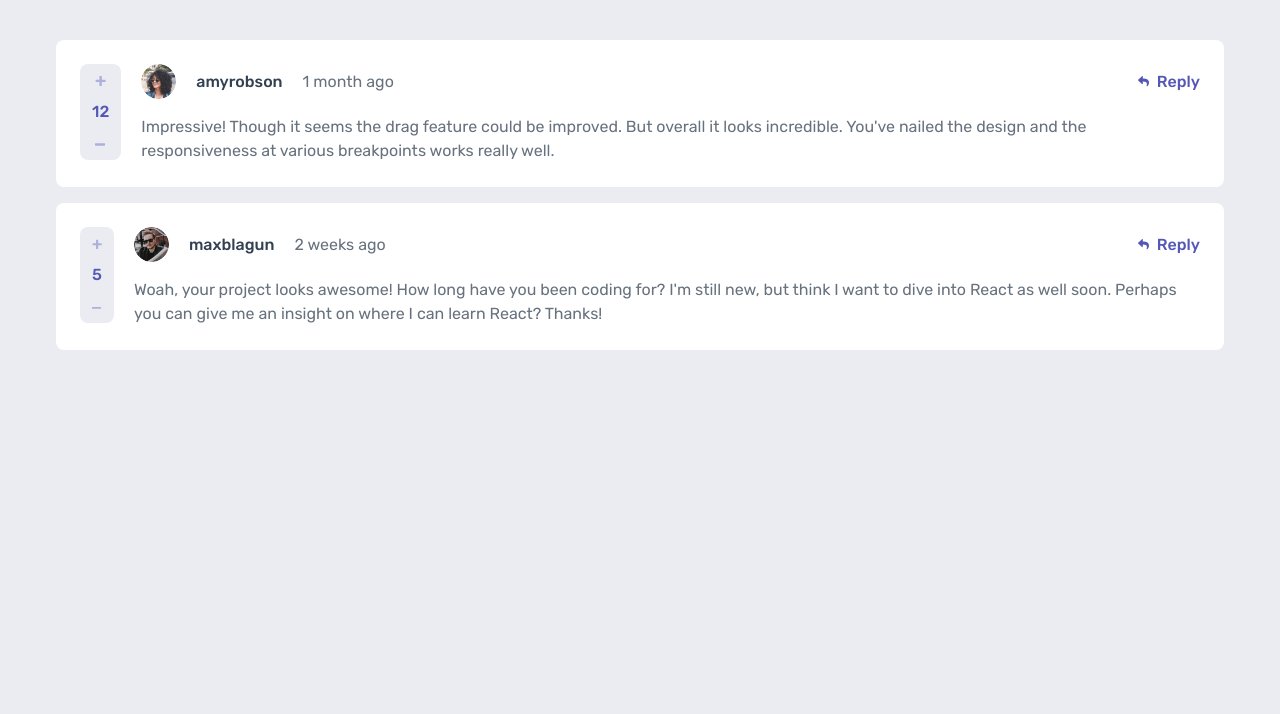
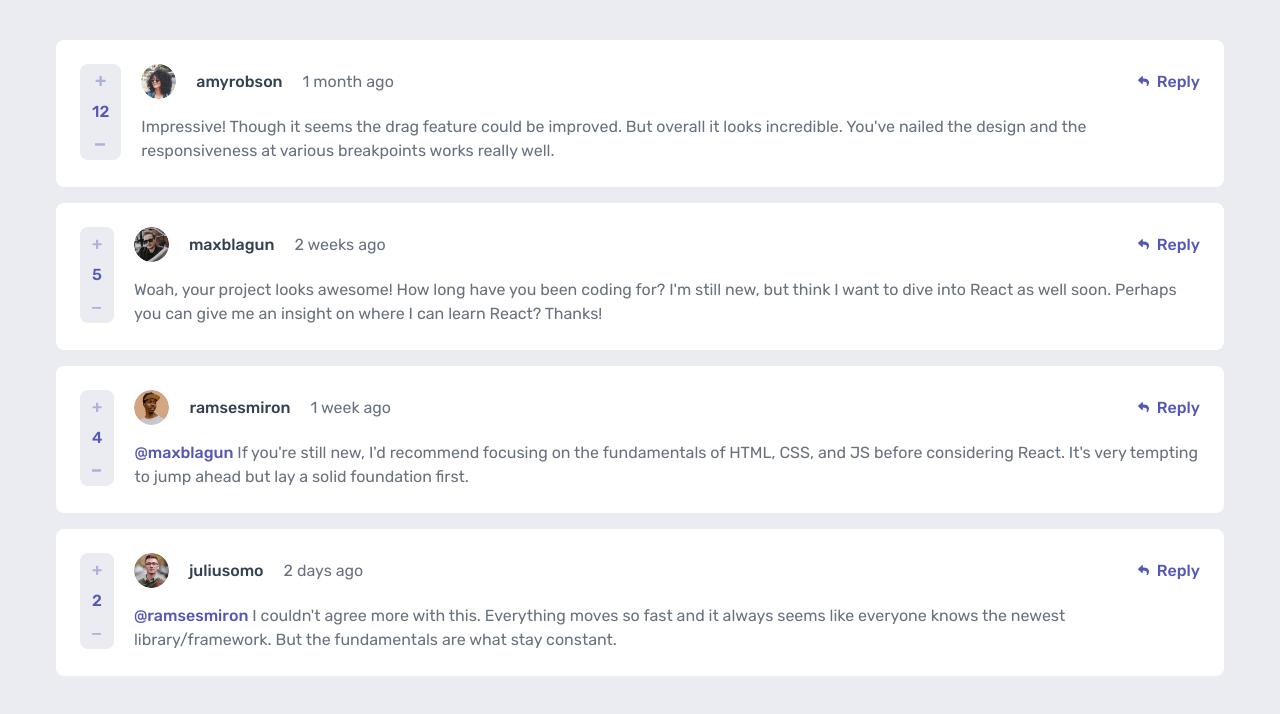
Before and after one commit to ramonhentges/interactive-comments, a Next.js app: page / in a window 1280 px wide. Shown: the top 714 px of the page. Built offline with nearby package versions, Linux system fonts and the light colour scheme.

Commit message:
feat: replies component

```diff
--- a/src/components/Comment/index.tsx
+++ b/src/components/Comment/index.tsx
@@ -1,9 +1,10 @@
-import { RateComment, IconButton, Avatar, Username, Body } from '..';
+import { RateComment, IconButton, Avatar, Username, Body, Reply } from '..';
 import { Comment as CommentEntity } from '../../entities';
 import { Icons } from '../../enums/icons';
 
 export const Comment = ({ comment }: CommentProps) => {
   return (
+    <>
       <div className="bg-white rounded-lg flex flex-col-reverse sm:flex-row items-start gap-5 p-6">
         <div className="flex flex-row justify-between items-center w-full sm:w-auto">
           <RateComment comment={comment} />
@@ -27,6 +28,10 @@ export const Comment = ({ comment }: CommentProps) => {
           <Body>{comment.content}</Body>
         </div>
       </div>
+      {comment.replies.map(reply => (
+        <Reply key={reply.id} reply={reply} />
+      ))}
+    </>
   );
 };
 
--- a/src/components/RateComment/index.tsx
+++ b/src/components/RateComment/index.tsx
@@ -1,5 +1,5 @@
 import Image from 'next/image';
-import { Comment } from '../../entities';
+import { Comment, Reply } from '../../entities';
 
 export const RateComment = ({ comment }: RateCommentProps) => {
   return (
@@ -30,5 +30,5 @@ export const RateComment = ({ comment }: RateCommentProps) => {
 };
 
 type RateCommentProps = {
-  comment: Comment;
+  comment: Comment | Reply;
 };
--- /dev/null
+++ b/src/components/Reply/index.tsx
@@ -0,0 +1,46 @@
+import {
+  RateComment,
+  IconButton,
+  Avatar,
+  Username,
+  Body,
+  ReplyUsername,
+} from '..';
+import { Reply as ReplyEntity } from '../../entities';
+import { Icons } from '../../enums/icons';
+
+export const Reply = ({ reply }: ReplyProps) => {
+  return (
+    <div className="bg-white rounded-lg flex flex-col-reverse sm:flex-row items-start gap-5 p-6">
+      <div className="flex flex-row justify-between items-center w-full sm:w-auto">
+        <RateComment comment={reply} />
+        <IconButton
+          icon={Icons.reply}
+          text={'Reply'}
+          className="ml-auto sm:hidden"
+        />
+      </div>
+      <div className="flex flex-col items-start gap-4 w-full">
+        <div className="flex flex-row gap-5 justify-start items-center w-full">
+          <Avatar imgUrl={reply.user.image.png} />
+          <Username username={reply.user.username} />
+          <Body>{reply.createdAt}</Body>
+          <IconButton
+            icon={Icons.reply}
+            text={'Reply'}
+            className="ml-auto hidden sm:flex"
+          />
+        </div>
+
+        <Body>
+          <ReplyUsername username={reply.replyingTo} />
+          {` ${reply.content}`}
+        </Body>
+      </div>
+    </div>
+  );
+};
+
+type ReplyProps = {
+  reply: ReplyEntity;
+};
--- a/src/components/Typography/Body/index.tsx
+++ b/src/components/Typography/Body/index.tsx
@@ -1,6 +1,8 @@
 export const Body = ({ children }: BodyProps) => {
   return (
-    <p className="font-rubik text-base text-grayBlue font-normal">{children}</p>
+    <span className="font-rubik text-base text-grayBlue font-normal">
+      {children}
+    </span>
   );
 };
 
--- /dev/null
+++ b/src/components/Typography/ReplyUsername/index.tsx
@@ -0,0 +1,11 @@
+export const ReplyUsername = ({ username }: ReplyUsernameProps) => {
+  return (
+    <span className="font-rubik text-base text-blue font-medium">
+      @{username}
+    </span>
+  );
+};
+
+type ReplyUsernameProps = {
+  username: string;
+};
--- a/src/components/Typography/Username/index.tsx
+++ b/src/components/Typography/Username/index.tsx
@@ -1,6 +1,8 @@
 export const Username = ({ username }: UsernameProps) => {
   return (
-    <p className="font-rubik text-base text-darkBlue font-medium">{username}</p>
+    <span className="font-rubik text-base text-darkBlue font-medium">
+      {username}
+    </span>
   );
 };
 
--- a/src/components/Typography/index.ts
+++ b/src/components/Typography/index.ts
@@ -1,2 +1,3 @@
 export * from './Username';
 export * from './Body';
+export * from './ReplyUsername';
--- a/src/components/index.ts
+++ b/src/components/index.ts
@@ -3,3 +3,4 @@ export * from './Avatar';
 export * from './Typography';
 export * from './Buttons';
 export * from './Comment';
+export * from './Reply';
```
Lines whose indentation alone changed are shown as unchanged.
